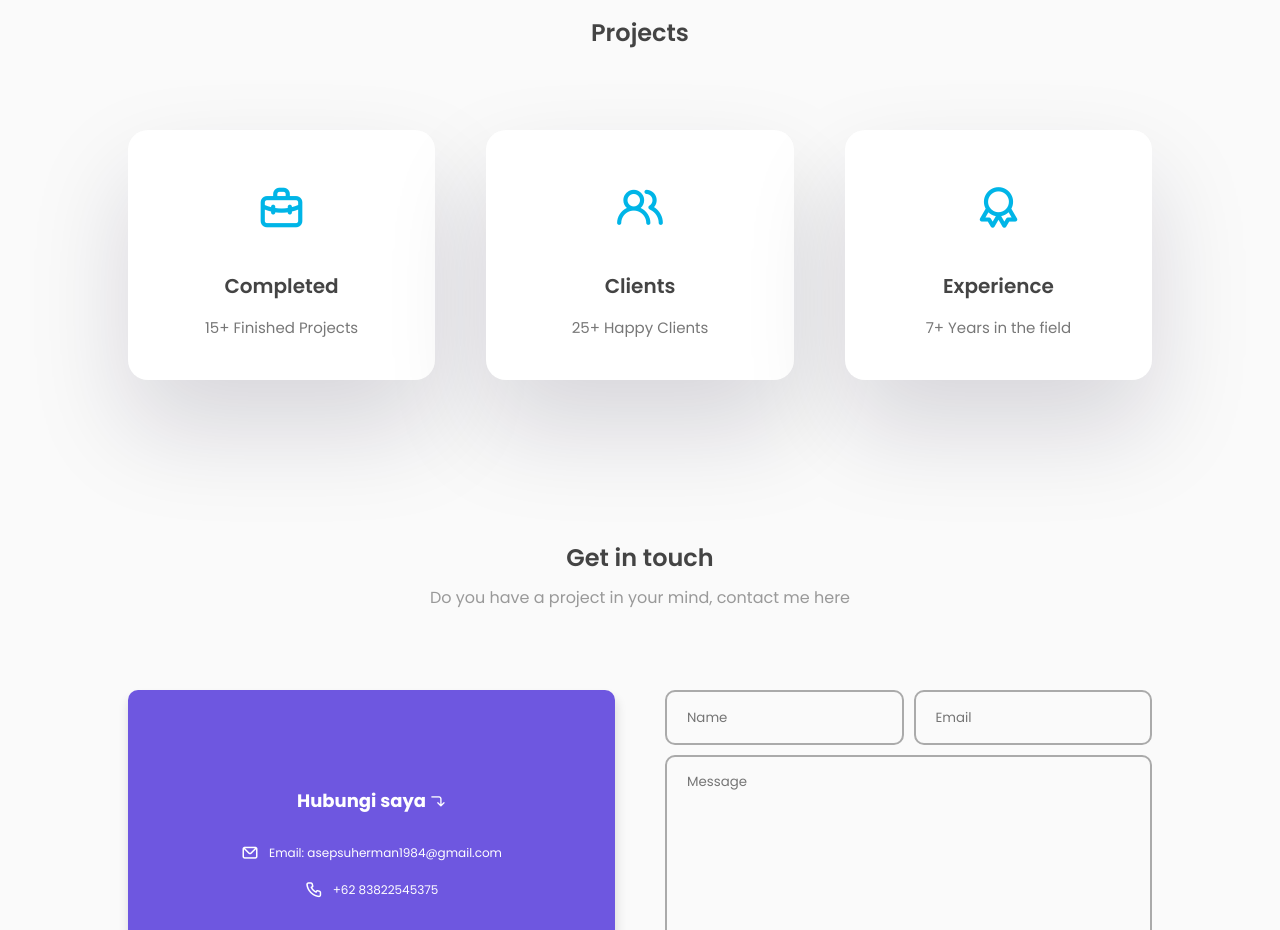
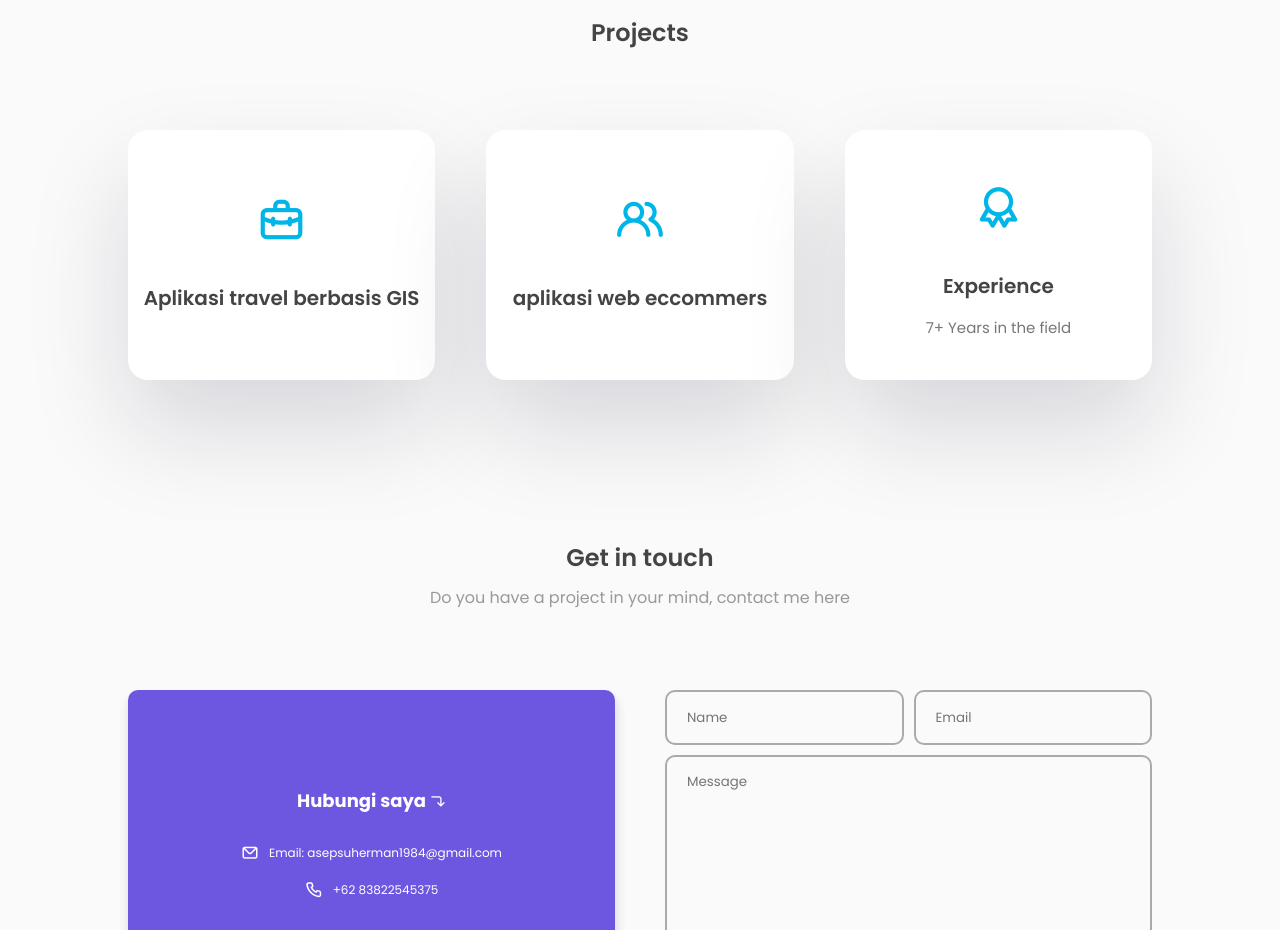
Before and after one commit to Kimlun48/portofolioku, a plain HTML site: page index.html in a window 1280 px wide. Shown: the part 1400-2330 px from the top of the page. Drawn offline with nearby package versions, Linux system fonts and the light colour scheme.

Commit message:
commitUrl

```diff
--- a/index.html
+++ b/index.html
@@ -177,16 +177,22 @@
             <h1>Projects</h1>
           </div>
           <div class="project-container">
-            <div class="project-box">
-              <i class="uil uil-briefcase-alt"></i>
-              <h3>Completed</h3>
-              <label>15+ Finished Projects</label>
+            <div
+              class="project-box"
+              onclick="window.open('https://indpik.vercel.app/')"
+            >
+              <i class="uil uil-briefcase-alt"> </i>
+              <h3>Aplikasi travel berbasis GIS</h3>
             </div>
-            <div class="project-box">
+
+            <div
+              class="project-box"
+              onclick="window.open('https://dc02-180-244-129-30.ngrok-free.app/')"
+            >
               <i class="uil uil-users-alt"></i>
-              <h3>Clients</h3>
-              <label>25+ Happy Clients</label>
+              <h3>aplikasi web eccommers</h3>
             </div>
+
             <div class="project-box">
               <i class="uil uil-award"></i>
               <h3>Experience</h3>
```
